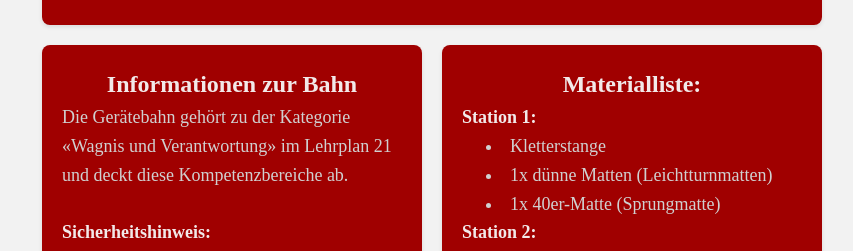
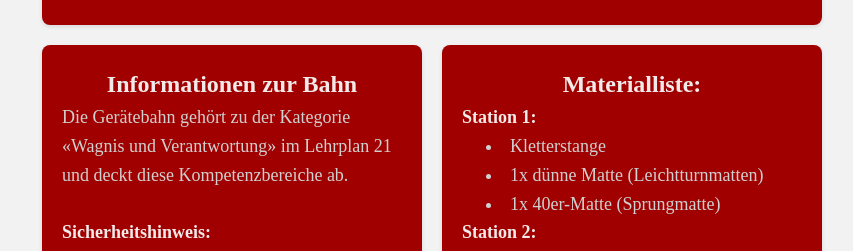
Before and after one commit to Theerabyte/Geraeteturnen-Lehrplan21, a Next.js app in the folder glp21/: page /Wagnis-und-Verantwortung in a window 1280 px wide. Shown: the part 1244-1495 px from the top of the page, without its empty margins (416-1269 px from the left). Built offline with nearby package versions, Linux system fonts and the light colour scheme.

Commit message:
<schreibfehler korrigiert

```diff
--- a/glp21/src/app/Springen-Stuetzen-Klettern/page.jsx
+++ b/glp21/src/app/Springen-Stuetzen-Klettern/page.jsx
@@ -117,7 +117,7 @@ export default function Page() {
             <b>Station 1:</b> <br />
             <li style={{ marginLeft: '24px' }}>2x Reuterbrett</li>
             <li style={{ marginLeft: '24px' }}>1x Kastenteil</li>
-            <li style={{ marginLeft: '24px' }}>1x dünne Matten (Leichtturnmatten)</li>
+            <li style={{ marginLeft: '24px' }}>1x dünne Matte (Leichtturnmatten)</li>
             <b>Station 2:</b> <br />
             <li style={{ marginLeft: '24px' }}>1x Barren</li>
             <li style={{ marginLeft: '24px' }}>4x dünne Matten (Leichtturnmatten)</li>
--- a/glp21/src/app/Wagnis-und-Verantwortung/page.jsx
+++ b/glp21/src/app/Wagnis-und-Verantwortung/page.jsx
@@ -113,7 +113,7 @@ export default function Page() {
           <div style={{ whiteSpace: "pre-line", fontSize: "18px" }}>
             <b>Station 1:</b> <br />
             <li style={{ marginLeft: '24px' }}>Kletterstange</li>
-            <li style={{ marginLeft: '24px' }}>1x dünne Matten (Leichtturnmatten)</li>
+            <li style={{ marginLeft: '24px' }}>1x dünne Matte (Leichtturnmatten)</li>
             <li style={{ marginLeft: '24px' }}>1x 40er-Matte (Sprungmatte)</li>
             <b>Station 2:</b> <br />
             <li style={{ marginLeft: '24px' }}>1x Schwedenkasten</li>
```
